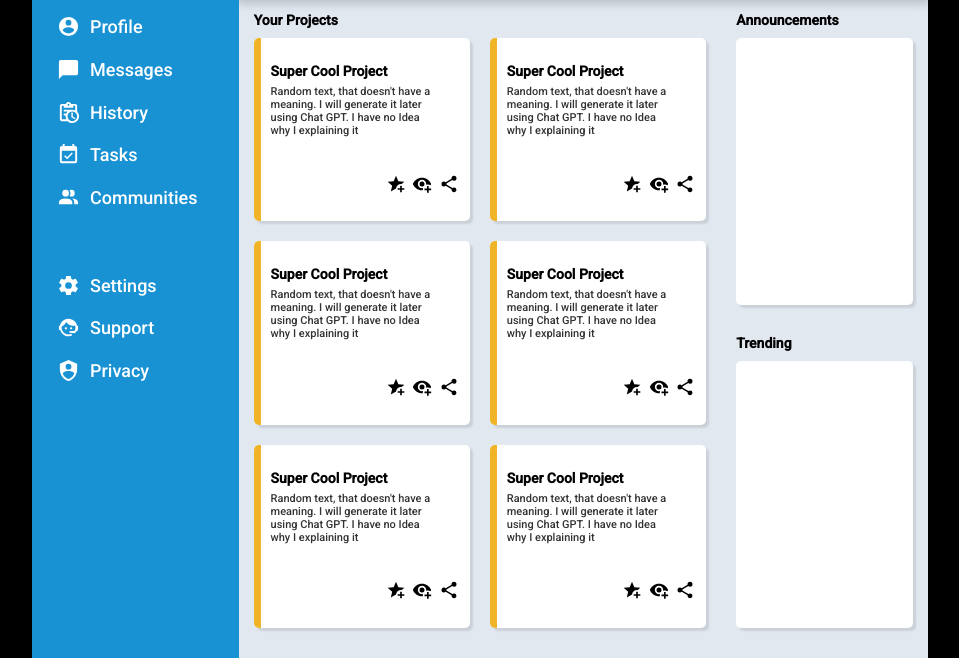
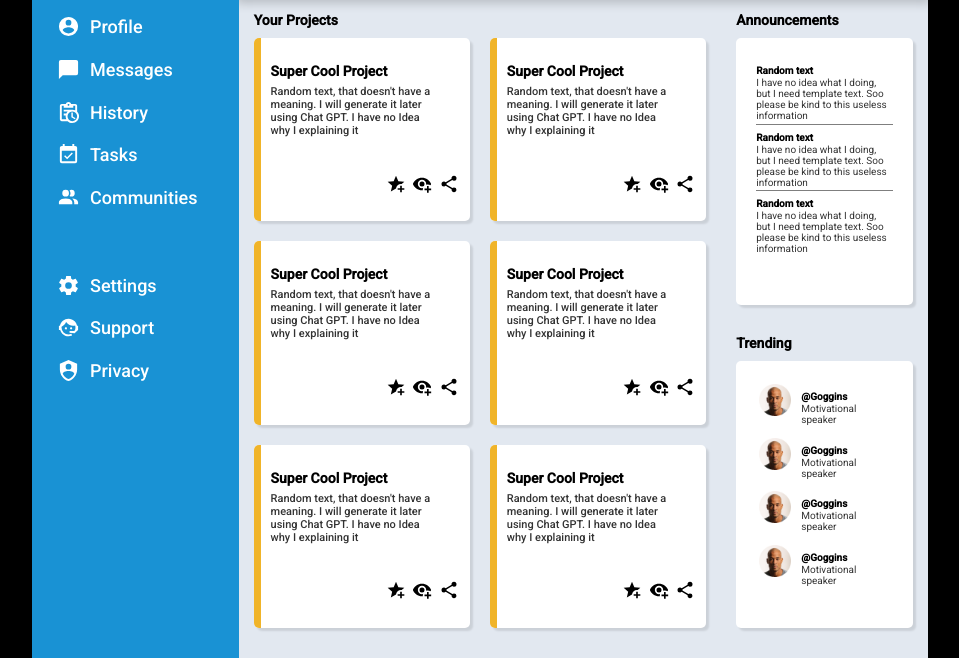
Before and after one commit to MihaelYaryomenko/Admin-Dashboard, a plain HTML site: page index.html in a window 1280 px wide. Shown: the part 142-800 px from the top of the page, without its empty margins (160-1119 px from the left). Drawn offline with Linux system fonts and the light colour scheme.

Commit message:
final cut

```diff
--- a/index.html
+++ b/index.html
@@ -180,13 +180,53 @@
               <h3 class="header">Announcements</h3>
               <div class="grid-right-container shadow-box">
                 <div id="announcements-container">
-
+                  <div id="secondary-announcements-container">
+                    <div class="text-announ-container">
+                      <h3 class="heading-announ">Random text</h3>
+                      <p class="paragraph-announ">I have no idea what I doing, but I need template text. Soo please be kind to this useless information</p>
+                    </div>
+                    <div class="text-announ-container">
+                      <h3 class="heading-announ">Random text</h3>
+                      <p class="paragraph-announ">I have no idea what I doing, but I need template text. Soo please be kind to this useless information</p>
+                    </div>
+                    <div class="text-announ-container">
+                      <h3 class="heading-announ">Random text</h3>
+                      <p class="paragraph-announ">I have no idea what I doing, but I need template text. Soo please be kind to this useless information</p>
+                    </div>
+                  </div>
                 </div>
               </div>
               <h3 class="header">Trending</h3>
               <div class="grid-right-container shadow-box">
                 <div id="trending-container">
-
+                  <div id="secondary-trending-container">
+                    <div class="person">
+                      <img id="avatar" class="space-after" src="/src/David_Goggins_cropped.png" alt="">
+                      <div class="name-box">
+                        <h3 class="heading-announ">@Goggins</h3>
+                        <p class="paragraph-announ">Motivational speaker</p>
+                      </div>
+                    </div>
+                    <div class="person">
+                      <img id="avatar" class="space-after" src="/src/David_Goggins_cropped.png" alt="">
+                      <div class="name-box">
+                        <h3 class="heading-announ">@Goggins</h3>
+                        <p class="paragraph-announ">Motivational speaker</p>
+                      </div>
+                    </div><div class="person">
+                      <img id="avatar" class="space-after" src="/src/David_Goggins_cropped.png" alt="">
+                      <div class="name-box">
+                        <h3 class="heading-announ">@Goggins</h3>
+                        <p class="paragraph-announ">Motivational speaker</p>
+                      </div>
+                    </div><div class="person">
+                      <img id="avatar" class="space-after" src="/src/David_Goggins_cropped.png" alt="">
+                      <div class="name-box">
+                        <h3 class="heading-announ">@Goggins</h3>
+                        <p class="paragraph-announ">Motivational speaker</p>
+                      </div>
+                    </div>
+                  </div>
                 </div>
               </div>
             </div>
--- a/style.css
+++ b/style.css
@@ -62,6 +62,7 @@ body {
 }
 
 #avatar {
+  height: 32px;
   width: 32px;
 }
 
@@ -352,3 +353,58 @@ body {
   flex-direction: column;
   width: 100%;
 }
+
+#secondary-announcements-container {
+  display: grid;
+  grid-template-columns: 1fr;
+  grid-template-rows: repeat(3, 1fr);
+  margin: 20px;
+  height: 200px;
+  width: 1fr;
+}
+
+#secondary-trending-container {
+  display: grid;
+  grid-template-columns: 1fr;
+  grid-template-rows: repeat(4, 1fr);
+  margin: 18px;
+  height: 215px;
+  width: 1fr;
+}
+
+.paragraph-announ {
+  opacity: 0.8;
+  font-size: 10px;
+}
+
+.heading-announ {
+  margin:7px 0px 1px 0px;
+  font-size: 10px
+}
+
+.text-announ-container {
+  display: flex;
+  flex-direction: column;
+}
+
+.text-announ-container:nth-child(2) {
+  border-bottom: 1px solid rgba(0,0,0,0.5);
+}
+
+.text-announ-container:nth-child(1) {
+  border-bottom: 1px solid rgba(0,0,0,0.5);
+}
+
+.person {
+  padding: 5px;
+  display: flex;
+}
+
+.text-box {
+  display: flex;
+  flex-direction: column;
+}
+
+.space-after {
+  margin-right: 10px;
+}
```
